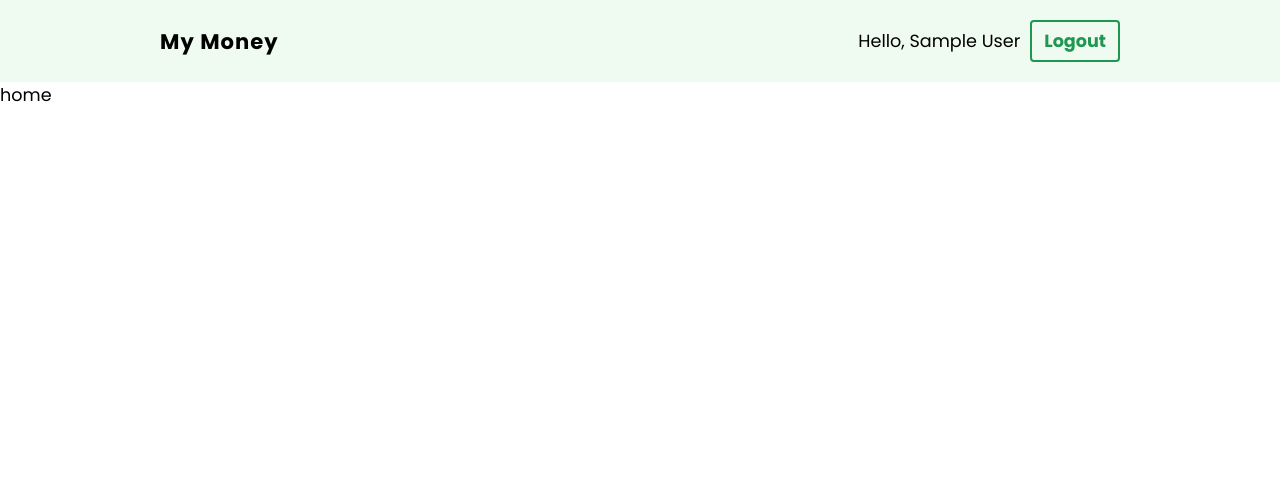
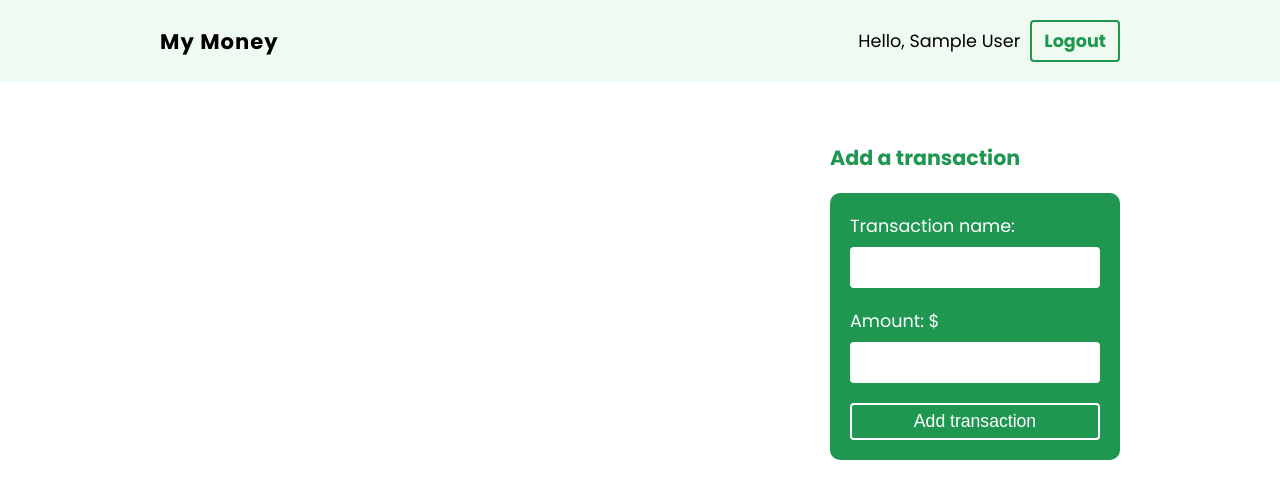
Before and after one commit to KLyamzin/react-track-your-buck, a React (Create React App) app: page / in a window 1280 px wide. Shown: the top 498 px of the page. Built offline with nearby package versions, Linux system fonts and the light colour scheme; no server answers; sample sign-in values are in the browser's storage.

Commit message:
can add items to firestore

```diff
--- a/src/firebase/config.js
+++ b/src/firebase/config.js
@@ -18,4 +18,7 @@ firebase.initializeApp(firebaseConfig);
 const projectFirestore = firebase.firestore();
 const projectAuth = firebase.auth();
 
-export { projectFirestore, projectAuth };
+//timestamp returns a function
+const timestamp = firebase.firestore.Timestamp;
+
+export { projectFirestore, projectAuth, timestamp };
--- /dev/null
+++ b/src/hooks/useFirestore.js
@@ -0,0 +1,72 @@
+import { useEffect, useReducer, useState } from 'react';
+import { projectFirestore, timestamp } from '../firebase/config';
+
+let initialState = {
+  document: null,
+  isPending: false,
+  error: null,
+  success: null,
+};
+const firestoreReducer = (state, action) => {
+  switch (action.type) {
+    case 'IS_PENDING':
+      return {
+        document: null,
+        isPending: true,
+        success: false,
+        error: null,
+      };
+    case 'ADDED_DOCUMENT':
+      return {
+        document: action.payload,
+        isPending: false,
+        success: true,
+        error: null,
+      };
+    case 'ERROR':
+      return {
+        document: null,
+        isPending: false,
+        success: false,
+        error: action.payload,
+      };
+    default:
+      return state;
+  }
+};
+
+export const useFirestore = (collection) => {
+  const [response, dispatch] = useReducer(firestoreReducer, initialState);
+  const [isCancelled, setIsCancelled] = useState();
+
+  const ref = projectFirestore.collection(collection);
+  const dispatchIfNotCancelled = (action) => {
+    if (!isCancelled) {
+      dispatch(action);
+    }
+  };
+
+  //add ref
+  const addDocument = async (doc) => {
+    dispatch({ type: 'IS_PENDING' });
+    try {
+      const createdAt = timestamp.fromDate(new Date());
+      const addedDocument = await ref.add({ ...doc, createdAt });
+      dispatchIfNotCancelled({
+        type: 'ADDED_DOCUMENT',
+        payload: addedDocument,
+      });
+    } catch (err) {
+      dispatchIfNotCancelled({ type: 'ERROR', payload: err.message });
+    }
+  };
+
+  // delete ref
+  const deleteDocument = async (id) => {};
+
+  useEffect(() => {
+    return () => setIsCancelled(true);
+  }, []);
+
+  return { addDocument, deleteDocument, response };
+};
--- a/src/pages/home/Home.js
+++ b/src/pages/home/Home.js
@@ -1,6 +1,14 @@
 import styles from './Home.module.css';
 import React from 'react';
+import TransactionForm from './TransactionForm';
 
 export default function home() {
-  return <div>home</div>;
+  return (
+    <div className={styles.container}>
+      <div className={styles.content}></div>
+      <div className={styles.sidebar}>
+        <TransactionForm />
+      </div>
+    </div>
+  );
 }
--- a/src/pages/home/Home.module.css
+++ b/src/pages/home/Home.module.css
@@ -0,0 +1,56 @@
+.container {
+  display: grid;
+  grid-template-columns: 2fr 1fr;
+  max-width: 960px;
+  margin: 60px auto;
+}
+.content {
+  padding-right: 30px;
+}
+.sidebar {
+  padding-left: 30px;
+}
+.sidebar form {
+  padding: 20px;
+  background: #1f9751;
+  border-radius: 10px;
+}
+.sidebar input,
+.sidebar select {
+  display: block;
+  width: 100%;
+  padding: 10px;
+  margin-top: 8px;
+  box-sizing: border-box;
+  border: 0;
+  border-radius: 4px;
+  color: #555;
+  font-size: 1em;
+}
+.sidebar label {
+  margin: 0 auto 20px;
+  display: block;
+  color: #fff;
+}
+.sidebar button {
+  color: #fff;
+  border: 2px solid #fff;
+  padding: 6px 12px;
+  background-color: transparent;
+  font-size: 1em;
+  border-radius: 4px;
+  cursor: pointer;
+  display: block;
+  width: 100%;
+}
+.sidebar h3 {
+  color: #1f9751;
+  margin-bottom: 20px;
+}
+.sidebar aside {
+  margin-top: 40px;
+  color: #555;
+}
+.sidebar aside li {
+  margin: 10px;
+}
--- /dev/null
+++ b/src/pages/home/TransactionForm.js
@@ -0,0 +1,39 @@
+import React, { useState } from 'react';
+import { useFirestore } from '../../hooks/useFirestore';
+
+export default function TransactionForm() {
+  const [name, setName] = useState('');
+  const [amount, setAmount] = useState('');
+  const { addDocument, response } = useFirestore('transactions');
+
+  const handleSubmit = (e) => {
+    e.preventDefault();
+    addDocument({ name, amount });
+  };
+  return (
+    <>
+      <h3>Add a transaction</h3>
+      <form onSubmit={handleSubmit}>
+        <label>
+          <span>Transaction name: </span>
+          <input
+            type="text"
+            required
+            onChange={(e) => setName(e.target.value)}
+            value={name}
+          />
+        </label>
+        <label>
+          <span>Amount: $ </span>
+          <input
+            type="number"
+            required
+            onChange={(e) => setAmount(e.target.value)}
+            value={amount}
+          />
+        </label>
+        <button>Add transaction</button>
+      </form>
+    </>
+  );
+}
```
